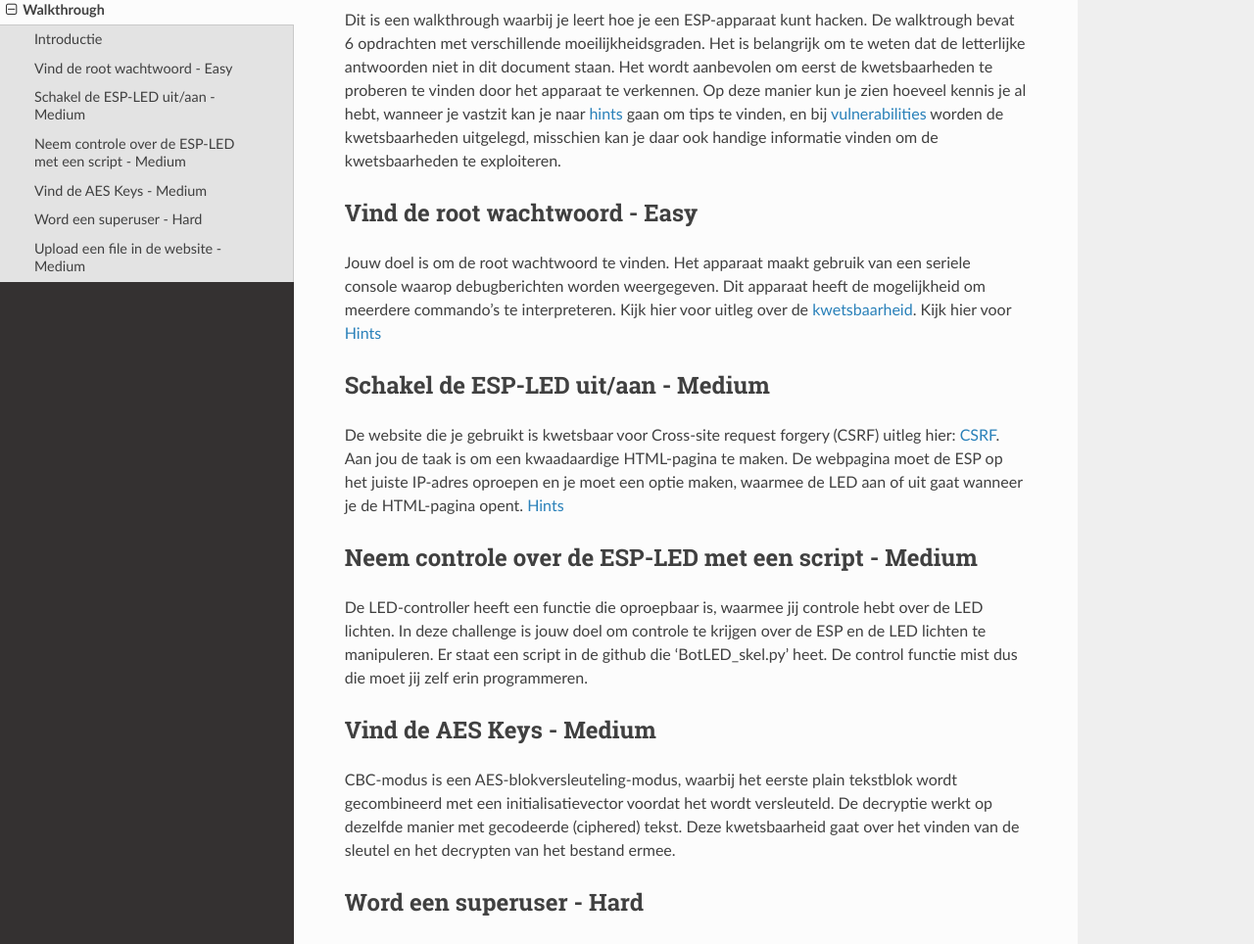
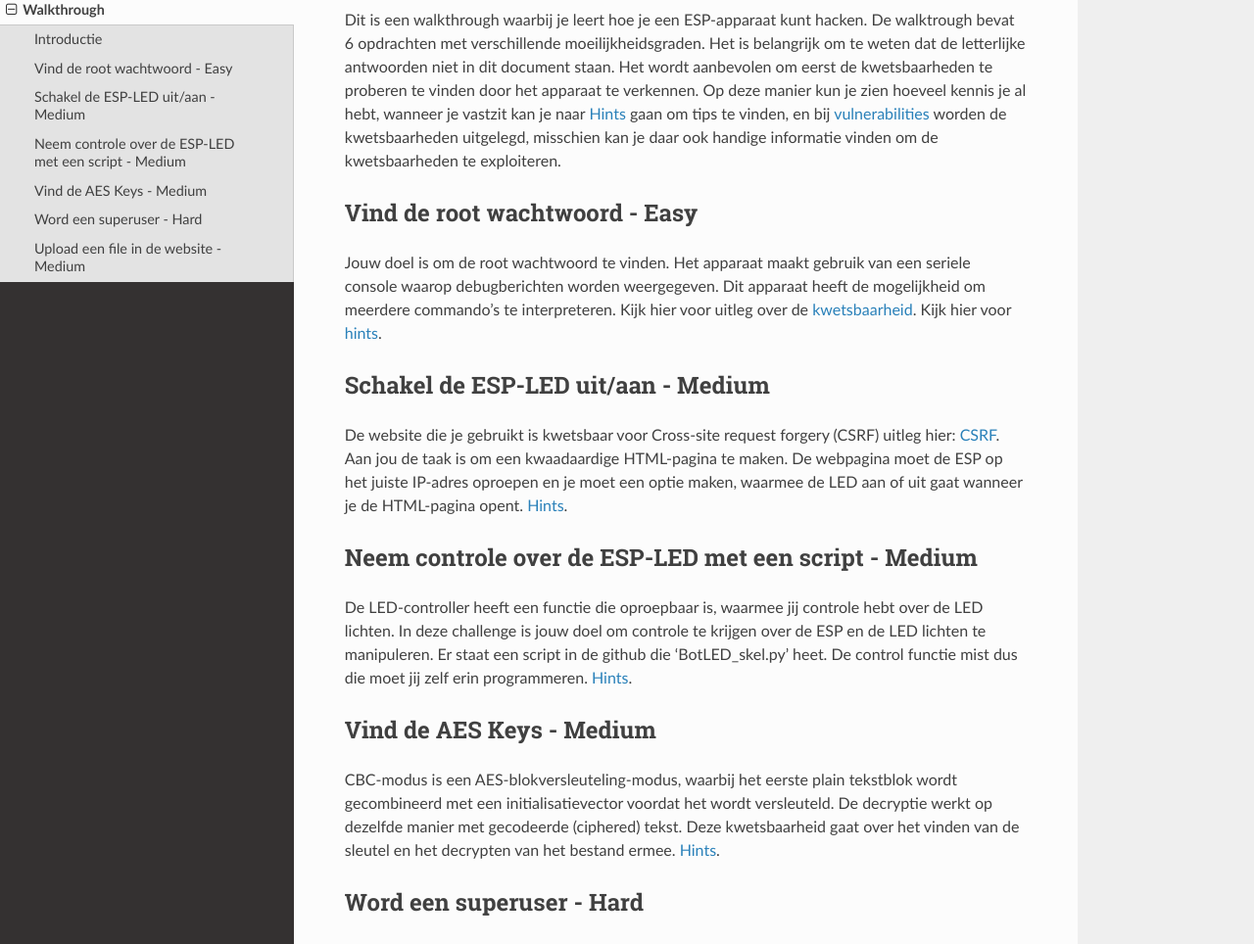
Before and after one commit to HollandCasino/Hackable-ESP-Device-v2, a Sphinx documentation site: the page built from docs/source/walkthrough.rst, in a window 1280 px wide and 1400 px high. Shown: the part 255-1219 px from the top of the window at 98% size. Built offline with Sphinx 7.4.7 and the Read the Docs theme 2.0.0, drawn with Linux system fonts in a browser that asks for light colours.

Commit message:
Update walkthrough.rst

```diff
--- a/docs/source/walkthrough.rst
+++ b/docs/source/walkthrough.rst
@@ -4,34 +4,35 @@ Voordat je aan de walkthrough begint moet je eerst hier naar kijken > `Setup <se
 
 Introductie
 -------------
-Dit is een walkthrough waarbij je leert hoe je een ESP-apparaat kunt hacken. De walktrough bevat 6 opdrachten met verschillende moeilijkheidsgraden. Het is belangrijk om te weten dat de letterlijke antwoorden niet in dit document staan. Het wordt aanbevolen om eerst de kwetsbaarheden te proberen te vinden door het apparaat te verkennen. Op deze manier kun je zien hoeveel kennis je al hebt, wanneer je vastzit kan je naar `hints <hints.rst>`_  gaan om tips te vinden, en bij `vulnerabilities <vulnerabilities.rst>`_ worden de kwetsbaarheden uitgelegd, misschien kan je daar ook handige informatie vinden om de kwetsbaarheden te exploiteren.
+Dit is een walkthrough waarbij je leert hoe je een ESP-apparaat kunt hacken. De walktrough bevat 6 opdrachten met verschillende moeilijkheidsgraden. Het is belangrijk om te weten dat de letterlijke antwoorden niet in dit document staan. Het wordt aanbevolen om eerst de kwetsbaarheden te proberen te vinden door het apparaat te verkennen. Op deze manier kun je zien hoeveel kennis je al hebt, wanneer je vastzit kan je naar `Hints <hints.rst>`_  gaan om tips te vinden, en bij `vulnerabilities <vulnerabilities.rst>`_ worden de kwetsbaarheden uitgelegd, misschien kan je daar ook handige informatie vinden om de kwetsbaarheden te exploiteren.
 
 Vind de root wachtwoord - Easy
 -----------
 Jouw doel is om de root wachtwoord te vinden. Het apparaat maakt gebruik van een seriele console waarop debugberichten worden weergegeven.  Dit apparaat heeft de mogelijkheid om meerdere commando's te interpreteren.
 Kijk hier voor uitleg over de `kwetsbaarheid <vulnerabilities.rst#vulnerabilities>`_.
-Kijk hier voor `Hints <hints.rst>`_
+Kijk hier voor  `hints <hints.rst#hints>`_.
 
 Schakel de ESP-LED uit/aan - Medium
 ------------
 De website die je gebruikt is kwetsbaar voor Cross-site request forgery (CSRF) uitleg hier:  `CSRF <vulnerabilities.rst#vulnerabilities2>`_. Aan jou de taak is om een kwaadaardige HTML-pagina te maken. De webpagina moet de ESP op het juiste IP-adres oproepen en je moet een optie maken, waarmee de LED aan of uit gaat wanneer je de HTML-pagina opent.
-`Hints <hints.rst>`_
+`Hints <hints.rst#hints2>`_.
 
 Neem controle over de ESP-LED met een script - Medium
 -------------
-De LED-controller heeft een functie die oproepbaar is, waarmee jij controle hebt over de LED lichten. In deze challenge is jouw doel om controle te krijgen over de ESP en de LED lichten te manipuleren. Er staat een script in de github die 'BotLED_skel.py' heet. De control functie mist dus die moet jij zelf erin programmeren.
+De LED-controller heeft een functie die oproepbaar is, waarmee jij controle hebt over de LED lichten. In deze challenge is jouw doel om controle te krijgen over de ESP en de LED lichten te manipuleren. Er staat een script in de github die 'BotLED_skel.py' heet. De control functie mist dus die moet jij zelf erin programmeren. `Hints <hints.rst#hints3>`_.
 
 Vind de AES Keys - Medium
 ----------
-CBC-modus is een AES-blokversleuteling-modus, waarbij het eerste plain tekstblok wordt gecombineerd met een initialisatievector voordat het wordt versleuteld. De decryptie werkt op dezelfde manier met gecodeerde (ciphered) tekst. Deze kwetsbaarheid gaat over het vinden van de sleutel en het decrypten van het bestand ermee.
+CBC-modus is een AES-blokversleuteling-modus, waarbij het eerste plain tekstblok wordt gecombineerd met een initialisatievector voordat het wordt versleuteld. De decryptie werkt op dezelfde manier met gecodeerde (ciphered) tekst. Deze kwetsbaarheid gaat over het vinden van de sleutel en het decrypten van het bestand ermee. `Hints <hints.rst#hints4>`_.
 
 Word een superuser - Hard
 --------------
 Vroeger kwamen buffer overflows vaak voor. Tegenwoordig zijn de meeste software zo geschreven dat een buffer overflow niet meer mogelijk is. Bij microchips zoals een ESP-apparaat kunnen buffer overflows nog steeds voorkomen. Een buffer overflow treedt op wanneer de hoeveelheid gegevens groter is dan de opslagcapaciteit van de memory buffer. Als gevolg hiervan probeert het programma dat de gegevens naar de buffer schrijft, per ongeluk aangrenzende geheugenlocaties overschrijden.
 Bijvoorbeeld een buffer voor inloggegevens kan ontworpen zijn om gebruikersnaam en wachtwoord inputs van 8 bytes te verwachten, dus als er een transactie is met een invoer van 10 bytes, kan het programma de overtollige gegevens voorbij de buffergrens schrijven.
-Als de transactie executable code overschrijft, kan dit ervoor zorgen dat het programma zich onvoorspelbaar gedraagt en kan het leiden tot onjuiste resultaten, geheugentoegang fouten (memory access errors), of crashes. Als de aanvallers de geheugenindeling van programma's kennen, kunnen ze inputs genereren die de buffer niet kan opslaan, waarbij ze deze vervangen door hun eigen code. Bijvoorbeeld: een aanvaller kan de program-pointer (een object dat naar een ander geheugenbereik wijst) en deze richten op een exploit-payload, om zo controle over het programma te krijgen. Jouw doel is om dus superuser te worden zonder een wachtwoord.
+Als de transactie executable code overschrijft, kan dit ervoor zorgen dat het programma zich onvoorspelbaar gedraagt en kan het leiden tot onjuiste resultaten, geheugentoegang fouten (memory access errors), of crashes. Als de aanvallers de geheugenindeling van programma's kennen, kunnen ze inputs genereren die de buffer niet kan opslaan, waarbij ze deze vervangen door hun eigen code. Bijvoorbeeld: een aanvaller kan de program-pointer (een object dat naar een ander geheugenbereik wijst) en deze richten op een exploit-payload, om zo controle over het programma te krijgen. Jouw doel is om dus superuser te worden zonder een wachtwoord. `Hints <hints.rst#hints5>`_.
 
 
 Upload een file in de website - Medium
 -------------------------
 Er is een configuratiebestand ergens verborgen op de webserver. Deze configuratie kan geback-upt en hersteld worden. Het back-uppen en herstellen is niet op de juiste manier beveiligd. Probeer hier misbruik van te maken.
+`Hints <hints.rst#hints6>`_.
```
